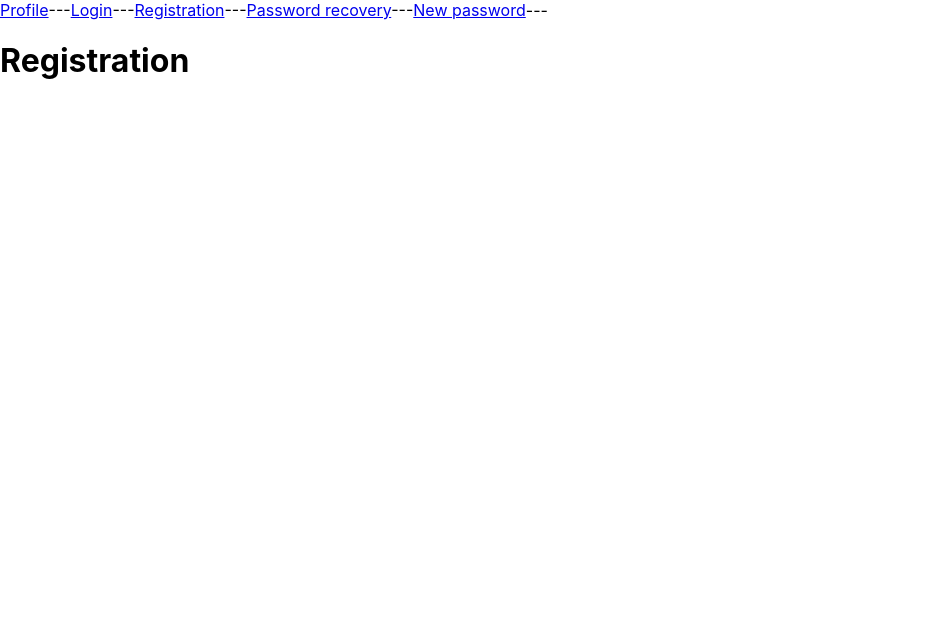
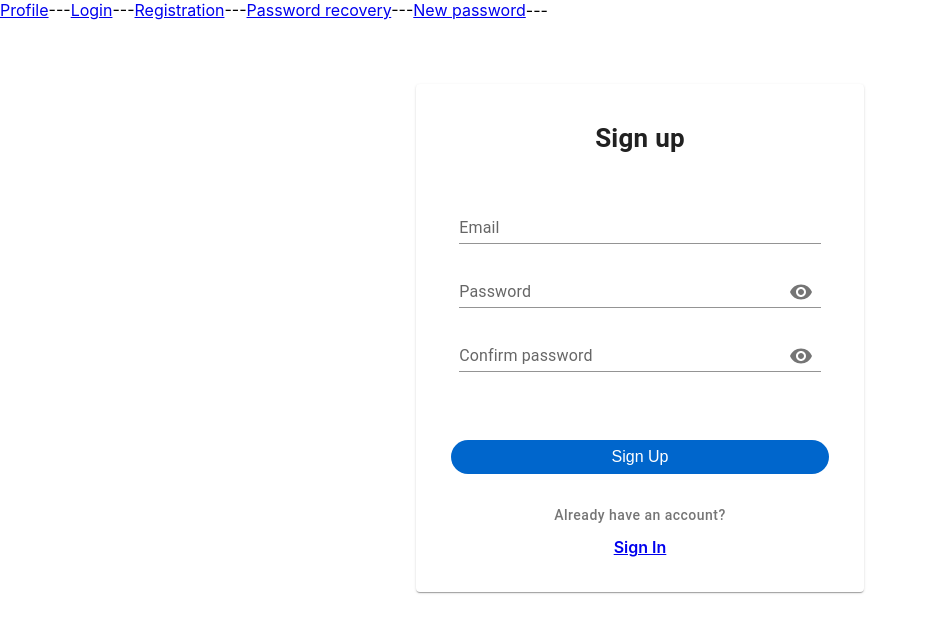
Before and after one commit to aleksei-gazov/cards, a React (Create React App) app: page /registration in a window 1280 px wide. Shown: the top 632 px of the page, without its empty margins (0-927 px from the left). Built offline with nearby package versions, Linux system fonts and the light colour scheme.

Commit message:
feature(register): registration form layout was implemented

```diff
--- a/src/components/registration/Registration.tsx
+++ b/src/components/registration/Registration.tsx
@@ -1,10 +1,97 @@
-import React from 'react';
+import React, {useState} from 'react';
+import {
+    FormControl,
+    FormGroup,
+    Grid,
+    IconButton,
+    Input,
+    InputAdornment,
+    InputLabel,
+    Paper,
+    Typography
+} from "@mui/material";
+import {Visibility, VisibilityOff} from "@mui/icons-material";
+import SuperButton from "../../comman/components/c2-SuperButton/SuperButton";
+import {NavLink} from "react-router-dom";
 
 
 export const Registration = () => {
+
+    const [showPassword, setShowPassword] = useState<boolean>(false);
+    const handleClickShowPassword = () => setShowPassword((show) => !show);
+
     return (
-        <div>
-            <h1>Registration</h1>
-        </div>
+            <Grid container
+                  justifyContent={"center"}
+                  textAlign={"center"}
+                  alignItems={"center"}
+            >
+                <Paper sx={{padding: "35px", marginTop: 8}}>
+                    <Typography marginBottom={"30px"} component="h1" sx={{fontSize:"26px", fontWeight:"600"}}>
+                        Sign up
+                    </Typography>
+                    <form>
+                        <FormGroup sx={{alignItems:"center", fontSize:"16px", fontWeight:"500"}}>
+                            <FormControl sx={{m: 1, width: '35ch', }} variant="standard" fullWidth>
+                                <InputLabel htmlFor="standard-adornment-email">Email</InputLabel>
+                                <Input
+                                    id="standard-adornment-email"
+                                    type={'email'}
+                                />
+                            </FormControl>
+                            <FormControl sx={{m: 1, width: '35ch'}} variant="standard">
+                                <InputLabel htmlFor="standard-adornment-password">Password</InputLabel>
+                                <Input
+                                    id="standard-adornment-password"
+                                    type={showPassword ? 'text' : 'password'}
+                                    endAdornment={
+                                        <InputAdornment position="end">
+                                            <IconButton
+                                                aria-label="toggle password visibility"
+                                                onClick={handleClickShowPassword}
+                                                // onMouseDown={handleMouseDownPassword}
+                                            >
+                                                {showPassword ? <VisibilityOff/> : <Visibility/>}
+                                            </IconButton>
+                                        </InputAdornment>
+                                    }
+                                />
+                            </FormControl>
+                            <FormControl sx={{m: 1, width: '35ch'}} variant="standard">
+                                <InputLabel htmlFor="standard-adornment--confirm-password">Confirm password</InputLabel>
+                                <Input
+                                    id="standard-adornment--confirm-password"
+                                    type={showPassword ? 'text' : 'password'}
+                                    endAdornment={
+                                        <InputAdornment position="end">
+                                            <IconButton
+                                                aria-label="toggle password visibility"
+                                                onClick={handleClickShowPassword}
+                                                // onMouseDown={handleMouseDownPassword}
+                                            >
+                                                {showPassword ? <VisibilityOff/> : <Visibility/>}
+                                            </IconButton>
+                                        </InputAdornment>
+                                    }
+                                />
+                            </FormControl>
+                            <SuperButton type={"submit"}
+                                         style={{
+                                             borderRadius: "30px",
+                                             marginTop: "60px",
+                                             width: "100%",
+                                             padding: "17px 0",
+                                             fontSize:"16px",
+                                             fontWeight:"500"
+                                         }}
+                            >
+                                Sign Up
+                            </SuperButton>
+                            <Typography fontSize={"14px"} fontWeight={"500"} color={"#0000008a"} variant={"caption"} margin={"30px 0 10px"}>Already have an account?</Typography>
+                            <NavLink to={'/login'} style={{fontSize:"16px", fontWeight:"600"}}>Sign In</NavLink>
+                        </FormGroup>
+                    </form>
+                </Paper>
+            </Grid>
     );
 }
```
